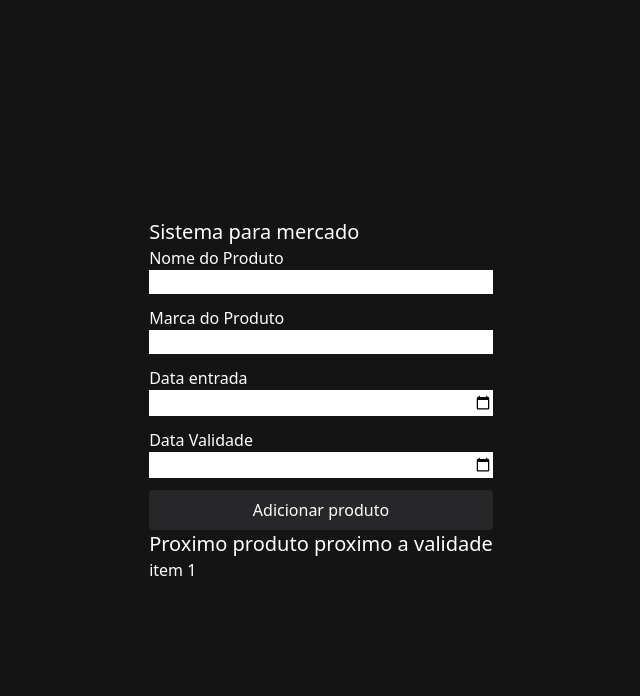
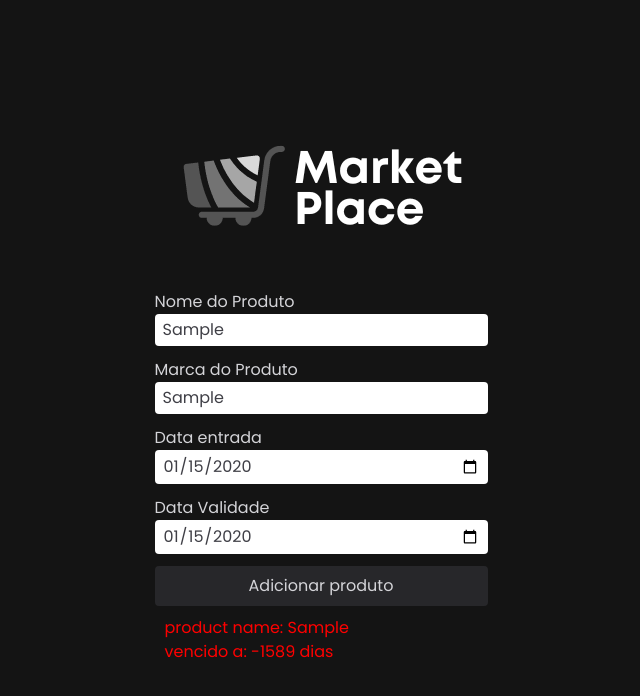
Before and after one commit to WesRamox/MarketController, a plain HTML site: page index.html in a window 1280 px wide. Both pictures are taken after typing "Sample", "Sample", "2020-01-15", "2020-01-15" into the empty fields and a click on the button "Adicionar produto". Shown: the whole page, without its empty margins (319-959 px from the left). Drawn offline with nearby package versions, Linux system fonts and the light colour scheme.

Commit message:
some features

```diff
--- a/index.html
+++ b/index.html
@@ -19,40 +19,41 @@
      </script>
 </head>
 <body>
-     <main class="main flex flex-col">
-          <h1 class="text-xl">Sistema para mercado</h1>
+     <main class="main flex flex-col text-zinc-300">
+          <div class="logo flex justify-center items-center pb-10"><img src="./public/images/logo-high.png"></div>
           <form id="form-product" class="flex flex-col rounded gap-3">
-               <div class="box">
+               <div class="box flex flex-col">
                     <label for="product-name">Nome do Produto</label>
-                    <input type="text" name="product-name" id="product-name" required>
+                    <input type="text" name="product-name" class="text-zinc-700 rounded px-2 py-1" id="product-name" required>
                </div>
 
-               <div class="box">
+               <div class="box flex flex-col">
                     <label for="product-brand">Marca do Produto</label>
-                    <input type="text" name="product-brand" id="product-brand" required>
+                    <input type="text" name="product-brand" class="text-zinc-700 rounded px-2 py-1" id="product-brand" required>
                </div>
 
-               <div class="box">
+               <div class="box flex flex-col">
                     <label for="product-entry">Data entrada</label>
-                    <input type="date" name="product-entry" id="product-entry" required>
+                    <input type="date" name="product-entry" class="text-zinc-700 rounded px-2 py-1" id="product-entry" required>
                </div>
 
-               <div class="box">
+               <div class="box flex flex-col">
                     <label for="product-validity">Data Validade</label>
-                    <input type="date" name="product-validity" id="product-validity" required>
+                    <input type="date" name="product-validity" class="text-zinc-700 rounded px-2 py-1" id="product-validity" required>
                </div>
 
                <button type="button" class="sendData p-2 bg-zinc-800 rounded">Adicionar produto</button>
           </form>
 
           <div>
-               <h1 class="text-xl">Proximo produto proximo a validade</h1>
+               <!-- <h1 class="text-xl">Proximo produto proximo a validade</h1> -->
 
                <ul class="next-due-date-list">
-                    <li class="">item 1</li>
                </ul>
           </div>
      </main>
+
+     <script src="https://cdn.jsdelivr.net/npm/dayjs@1/dayjs.min.js"></script>
      <script type="module" src="./src/scripts/app.js"></script>
 </body>
 </html>
--- a/public/styles/style.css
+++ b/public/styles/style.css
@@ -1,8 +1,17 @@
+@import url('https://fonts.googleapis.com/css2?family=Inter:wght@100..900&family=Poppins:ital,wght@0,100;0,200;0,300;0,400;0,500;0,600;0,700;0,800;0,900;1,100;1,200;1,300;1,400;1,500;1,600;1,700;1,800;1,900&display=swap');
+
 * {
      margin: 0;
      padding: 0;
      box-sizing: border-box;
+     font-family: 'Poppins', sans-serif;
 }
+
+textarea:focus, input:focus, select:focus {
+     box-shadow: 0 0 0 0;
+     border: 0 none;
+     outline: 0;
+ }
 
 body {
      height: 100vh;
@@ -10,14 +19,12 @@ body {
      justify-content: center;
      align-items: center;
      background-color: rgb(20, 20, 20);
-     color: white;
 }
 
-input {
-     color: black;
+.warning {
+     color: rgb(255, 183, 0);
 }
 
-.box {
-     display: flex;
-     flex-direction: column;
+.critical {
+     color: red;
 }
--- a/src/scripts/app.js
+++ b/src/scripts/app.js
@@ -1,5 +1,9 @@
+
 import { newProduct } from "./functions/newProduct.js";
+import { renderProducts } from "./functions/renderProducts.js"
 
 const newProductButton = document.querySelector(".sendData");
 
 newProductButton.addEventListener("click", newProduct)
+
+renderProducts()
--- a/src/scripts/functions/newProduct.js
+++ b/src/scripts/functions/newProduct.js
@@ -1,8 +1,25 @@
+import { renderProducts } from "./renderProducts.js";
+
 export const newProduct = () => {
-     const productName = document.querySelector("#product-name").value
-     const productBrand = document.querySelector("#product-brand").value
-     const productEntry = document.querySelector("#product-entry").value
-     const productValidity = document.querySelector("#product-validity").value
+     const productName = document.querySelector("#product-name").value;
+     const productBrand = document.querySelector("#product-brand").value;
+     const productEntry = document.querySelector("#product-entry").value;
+     const productValidity = document.querySelector("#product-validity").value;
 
 
-}
+     const listProducts = JSON.parse(localStorage.getItem("products")) || [];
+
+     const newProduct = {
+          productId: listProducts.length + 1,
+          productName,
+          productBrand,
+          productEntry,
+          productValidity
+     };
+
+     listProducts.push(newProduct);
+
+     localStorage.setItem("products", JSON.stringify(listProducts));
+
+     renderProducts();
+};
--- /dev/null
+++ b/src/scripts/functions/renderProducts.js
@@ -0,0 +1,26 @@
+export const renderProducts = () => {
+     const listProducts = JSON.parse(localStorage.getItem("products")) || []
+     const listElement = document.querySelector(".next-due-date-list")
+
+     listElement.innerHTML = ''
+     listProducts.forEach((product) => {
+          const productElement = document.createElement("li");
+          productElement.style.margin = "10px"
+
+          const validityDate = dayjs(product.productValidity)
+          const validityDays = validityDate.diff(dayjs(), 'days', true)
+
+          const returnDays = Math.round(validityDays)
+
+          productElement.innerHTML = `product name: ${product.productName} <br> vence em: ${returnDays} dias`
+
+          if(returnDays <= 10 && returnDays > 0) {
+               productElement.classList.add("warning")
+          } else if(returnDays <= 0) {
+               productElement.classList.add("critical")
+               productElement.innerHTML = `product name: ${product.productName} <br> vencido a: ${returnDays} dias`
+          }
+
+          listElement.append(productElement)
+     })
+}
```
Also changed, not shown: public/images/MarketController.png, public/images/logo-high.png (added), public/images/logo.png (added).
